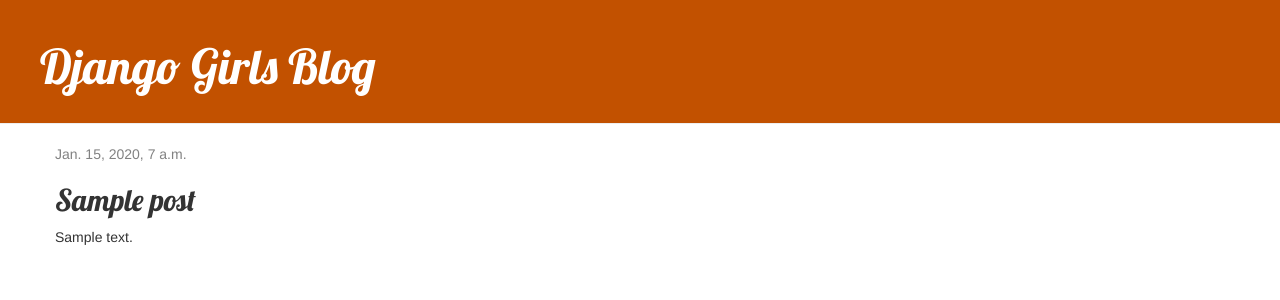
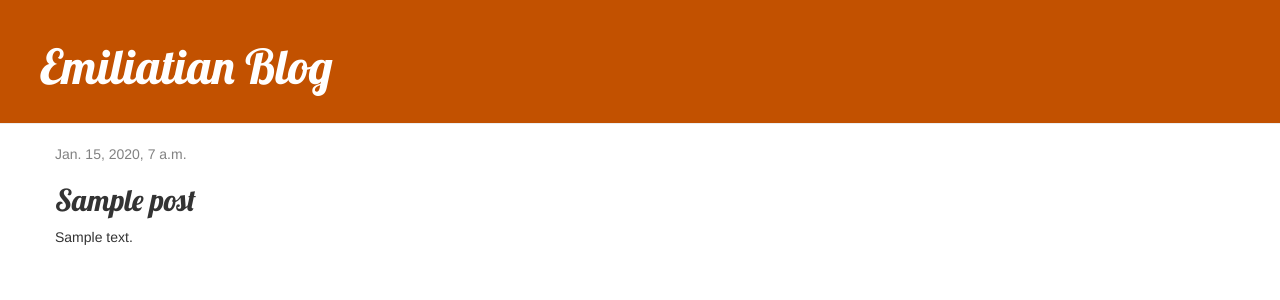
Before and after one commit to Emiliatian/my-first-blog, a Django app: page /post/1/ in a window 1280 px wide. Shown: the top 300 px of the page. Run offline with Django 3.2, Linux system fonts and the light colour scheme; tables that the repository leaves empty hold one stand-in row (Sample ...); some libraries are stand-ins or nearby versions.

Commit message:
Alterado base.html

```diff
--- a/blog/templates/blog/base.html
+++ b/blog/templates/blog/base.html
@@ -1,15 +1,15 @@
 {% load static %}
 <html>
     <head>
-        <title>Django Girls blog</title>
+        <title>Emiliatian blog</title>
         <link rel="stylesheet" href="//maxcdn.bootstrapcdn.com/bootstrap/3.2.0/css/bootstrap.min.css">
         <link rel="stylesheet" href="//maxcdn.bootstrapcdn.com/bootstrap/3.2.0/css/bootstrap-theme.min.css">
-        <link href='//fonts.googleapis.com/css?family=Lobster&subset=latin,latin-ext' rel='stylesheet' type='text/css'>
+        <link href="//fonts.googleapis.com/css?family=Lobster&subset=latin,latin-ext" rel='stylesheet' type='text/css'>
         <link rel="stylesheet" href="{% static 'css/blog.css' %}">
     </head>
 <body>
     <div class="page-header">
-        <h1><a href="/">Django Girls Blog</a></h1>
+        <h1><a href="/">Emiliatian Blog</a></h1>
     </div>
     <div class="content container">
         <div class="row">
```
